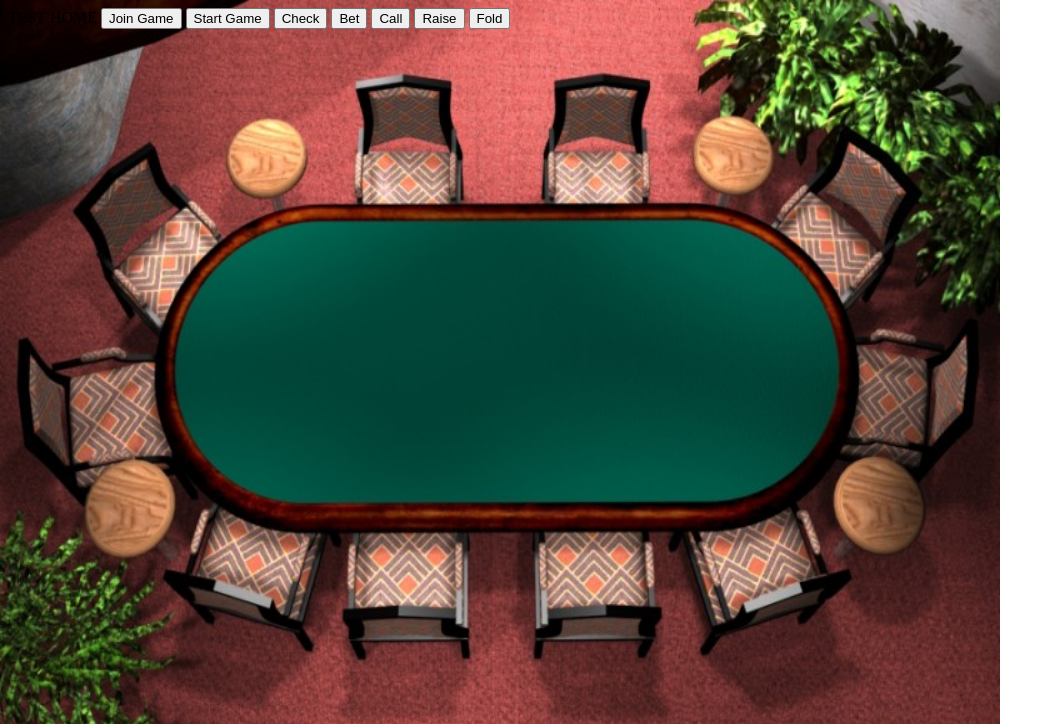
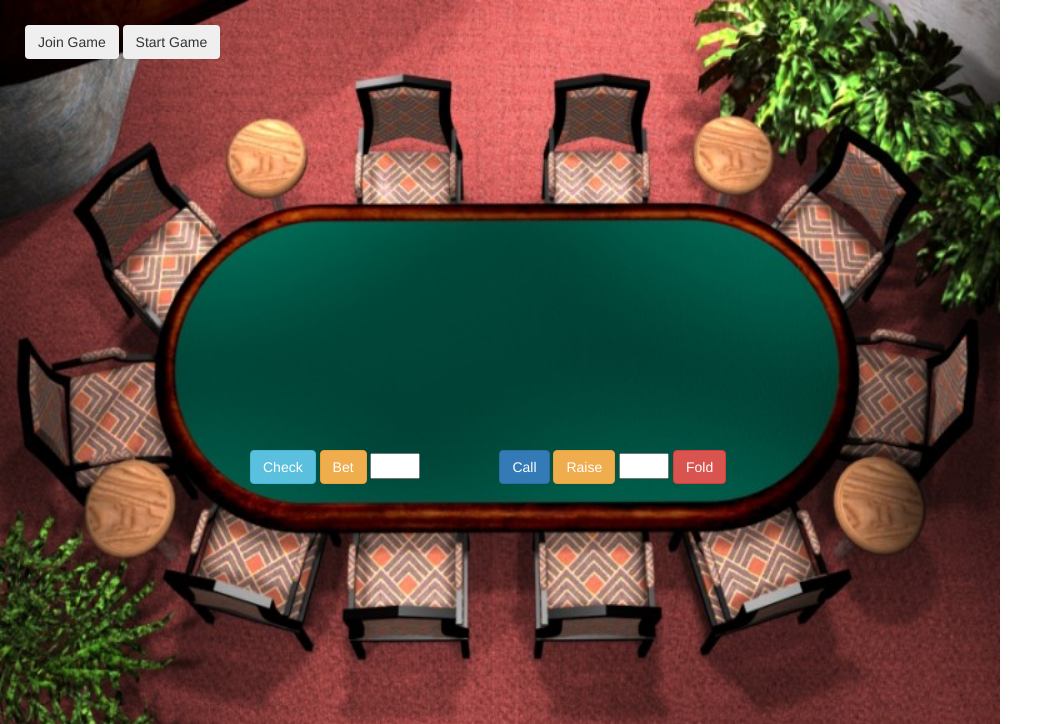
Before and after one commit to mccarvik/poker_live, a Flask app: page / in a window 1280 px wide. Shown: the top 724 px of the page, without its empty margins (0-1063 px from the left). Run offline with Flask 2, Linux system fonts and the light colour scheme; some libraries are stand-ins or nearby versions.

Commit message:
made some progress on the visuals, think Im ready for displayng cards and game flow

```diff
--- a/application/static/js/send_action.js
+++ b/application/static/js/send_action.js
@@ -1,5 +1,5 @@
 
-function send_action(event, action, bet, player, key) {
+function send_action(event, action, bet, key) {
     /*
     * This function will continuously loop waiting for messages from the server
     * The http call will connect and disconnect from the server each time a msg is received
@@ -8,7 +8,7 @@ function send_action(event, action, bet, player, key) {
     * This is when the loop will break as no msg could be received now and when an
     * action is taken it will restart the loop
     */
-    console.log('Action function: ' + action + " " + bet + " " + player);
+    console.log('Action function: ' + action + " " + bet);
     var breaker = false;
     var turn = 1;
     while (true) {
@@ -19,7 +19,6 @@ function send_action(event, action, bet, player, key) {
             data: {
                 action: action,
                 bet: bet,
-                player: player
             },
         }).done(function(data) {
             console.log('Finished');
--- a/application/static/styles/base.css
+++ b/application/static/styles/base.css
@@ -4,3 +4,21 @@ body {
     /*background-size:cover;*/
     background-size: 1000px 750px
 }
+
+div#config_div {
+    margin : 25px;
+}
+
+#bet_text {
+    margin-right : 75px;
+}
+
+.input_text {
+    width : 50px;
+}
+
+div#action_div {
+    position : absolute;
+    left : 250px;
+    top : 450px;
+}
--- a/application/templates/base.html
+++ b/application/templates/base.html
@@ -1,21 +1,37 @@
 <!DOCTYPE html>
-<html>
+<html ng-app="poker">
     <head>
+        <!--<form role="form" ng-submit="getResults()">-->
+
+
+
+
+
         <title>Texas Hold'em</title>
+        <script src="http://code.jquery.com/jquery-latest.js"></script>
+        <script src="https://ajax.googleapis.com/ajax/libs/angularjs/1.1.1/angular.min.js"></script>
+
+        <!--Then bootstrap in order of most general to most specific-->
+        <link rel="stylesheet" href="https://maxcdn.bootstrapcdn.com/bootstrap/3.3.7/css/bootstrap.min.css">
+        <link rel="stylesheet" href="https://cdnjs.cloudflare.com/ajax/libs/bootstrap-select/1.12.2/css/bootstrap-select.min.css">
+
+        <!-- Local Stuff -->
         <link rel="stylesheet" href="{{ url_for('static', filename='styles/base.css') }}"/>
-        <script src="http://code.jquery.com/jquery-latest.js"></script>
+        <script src="static/js/main.js"></script>
         <script src="static/js/send_action.js"></script>
     </head>
-    <body>
-        <div>
-            TEST HOME
-            <button onclick="send_action(event, 'j', '1000', '0', '{{ SECRET_KEY }}');">Join Game</button>
-            <button onclick="send_action(event, 's', '0', '0', '{{ SECRET_KEY }}');">Start Game</button>
-            <button onclick="send_action(event, 'ch', '0', '0', '{{ SECRET_KEY }}');">Check</button>
-            <button onclick="send_action(event, 'b', '50', '0', '{{ SECRET_KEY }}');">Bet</button>
-            <button onclick="send_action(event, 'c', '0', '0', '{{ SECRET_KEY }}');">Call</button>
-            <button onclick="send_action(event, 'r', '100', '0', '{{ SECRET_KEY }}');">Raise</button>
-            <button onclick="send_action(event, 'f', '0', '0', '{{ SECRET_KEY }}');">Fold</button>
-        <div>
+    <body ng-controller="PokerController">
+        <div id='config_div'>
+            <button id='join_btn' class='btn btn-basic' ng-click="send_action('j', '1000')">Join Game</button>
+            <button id='start_btn' class='btn btn-basic' ng-click="send_action('s', '0')">Start Game</button>
+        <div id='action_div'>
+            <button id='check_btn' class='btn btn-info' ng-click="send_action('ch', '0')">Check</button>
+            <button id='bet_btn' class='btn btn-warning' ng-click="send_action('b', '50')">Bet</button>
+            <input type="text" class='input_text' id="bet_text">
+            <button id='call_btn' class='btn btn-primary' ng-click="send_action('c', '50')">Call</button>
+            <button id='raise_btn' class='btn btn-warning' ng-click="send_action('r', '100')">Raise</button>
+            <input type="text" class='input_text' id="raise_text">
+            <button id='fold_btn' class='btn btn-danger' ng-click="send_action('f', '0')">Fold</button>
+        </div>
     </body>
 </html>
--- a/application/views.py
+++ b/application/views.py
@@ -17,7 +17,8 @@ def action():
         and wait for a server response. Then collect data for rendering
         template and close the connection until the next action
     """
-    action = [request.values['action'], request.values['bet'], request.values['player']]
+    player_id = str(int(request.environ['SERVER_PORT']) - 8080)
+    action = [request.values['action'], request.values['bet'], player_id]
     print(action)
     new_game_state = create_connection(action)
     print("This is the new game state: ", new_game_state)
--- a/server.py
+++ b/server.py
@@ -35,6 +35,8 @@ class PokerServerProtocol(asyncio.Protocol):
             print(msg)
             msg = prep_msg(msg)
 
+
+        print(situation)
         # writes to just the player who sent message
         for player in players:
             if player.addr == self.addr:
```
Also changed, not shown: application/static/js/main.js (added, +43 -0 lines).
